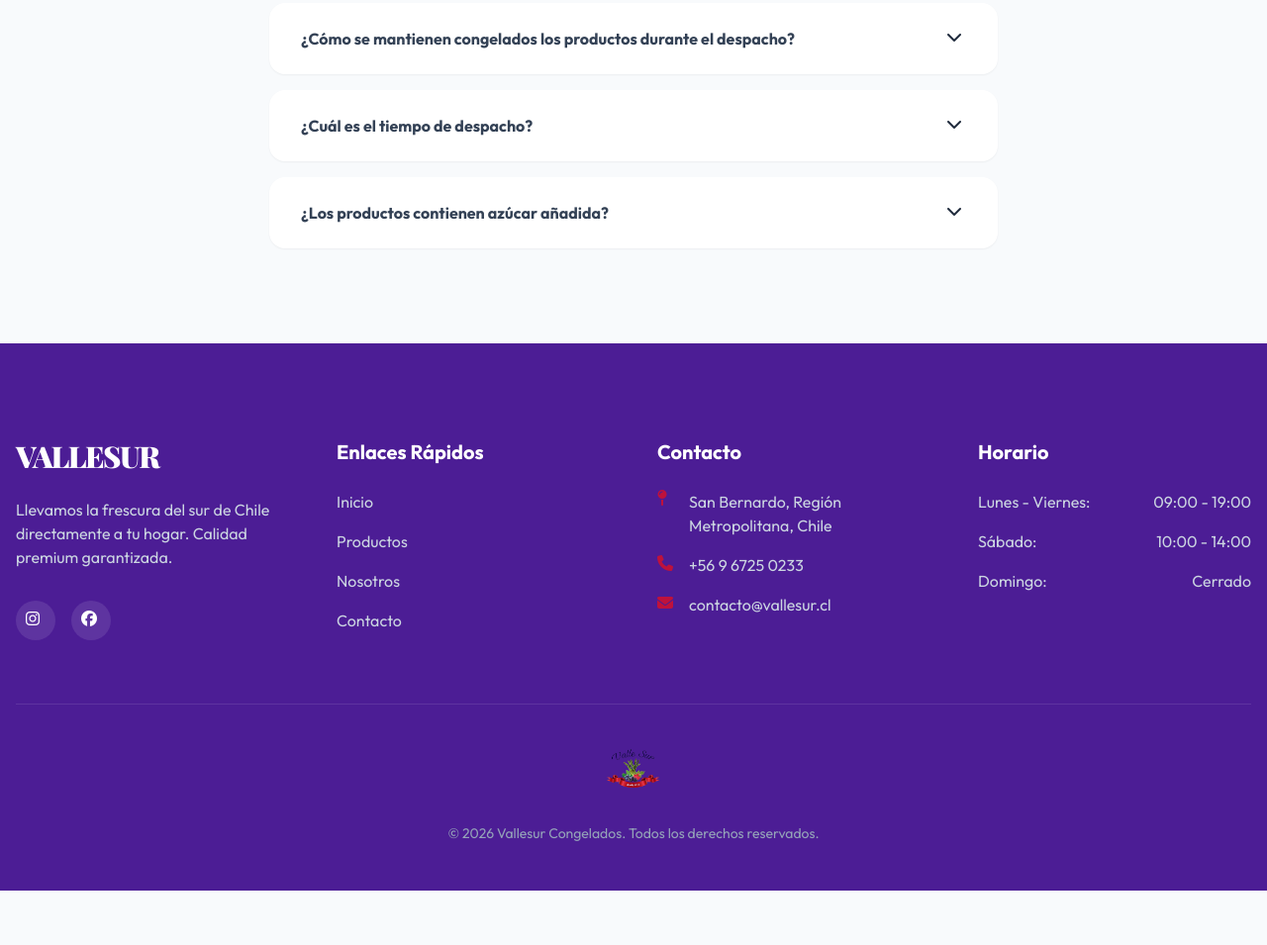
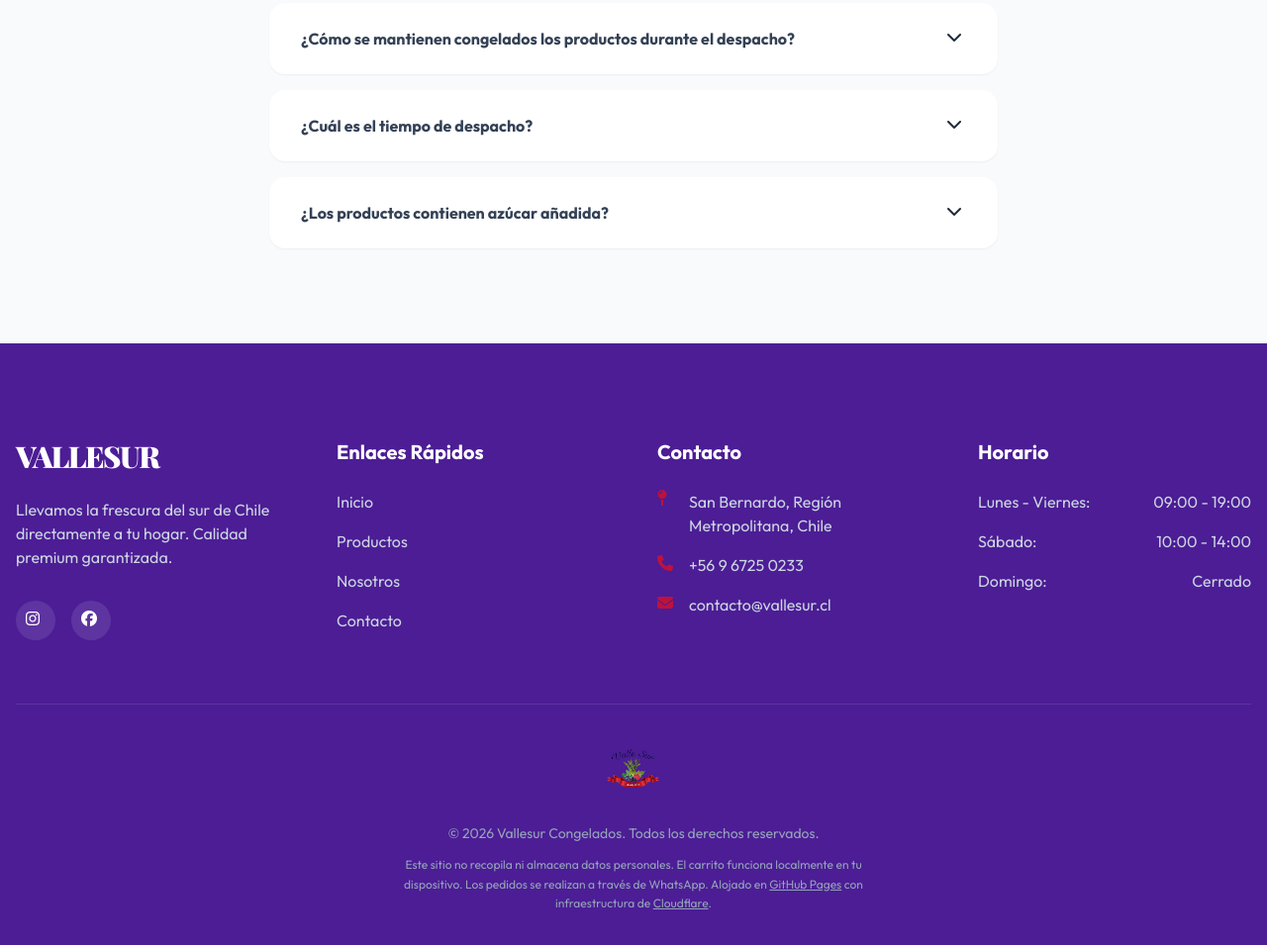
Before and after one commit to Allewg/vallesur, a plain HTML site: page index.html in a window 1280 px wide. Shown: the part 6117-7072 px from the top of the page at 99% size. Before the commit the page ends 7017 px from the top, so only its background shows below. Drawn offline with nearby package versions, Linux system fonts and the light colour scheme; animation ran at ten frames a second.

Commit message:
Add privacy notice to footer

```diff
--- a/index.html
+++ b/index.html
@@ -561,8 +561,11 @@
                     <img src="assets/vallesurlogo.png" alt="Vallesur Logo - Venta de frutas congeladas" loading="lazy"
                         class="h-16 w-auto opacity-90 hover:opacity-100 transition-opacity">
                 </div>
-                <p class="text-center text-slate-400 text-sm">&copy; 2026 Vallesur Congelados. Todos los derechos
-                    reservados.
+                <p class="text-center text-slate-400 text-sm">&copy; 2026 Vallesur Congelados. Todos los derechos reservados.</p>
+                <p class="text-center text-slate-400 text-xs mt-3 leading-relaxed max-w-lg mx-auto">
+                    Este sitio no recopila ni almacena datos personales. El carrito funciona localmente en tu dispositivo. Los pedidos se realizan a través de WhatsApp.
+                    Alojado en <a href="https://docs.github.com/en/pages/getting-started-with-github-pages/about-github-pages" target="_blank" rel="noopener" class="underline hover:text-slate-300">GitHub Pages</a>
+                    con infraestructura de <a href="https://www.cloudflare.com/privacypolicy/" target="_blank" rel="noopener" class="underline hover:text-slate-300">Cloudflare</a>.
                 </p>
             </div>
         </div>
```
